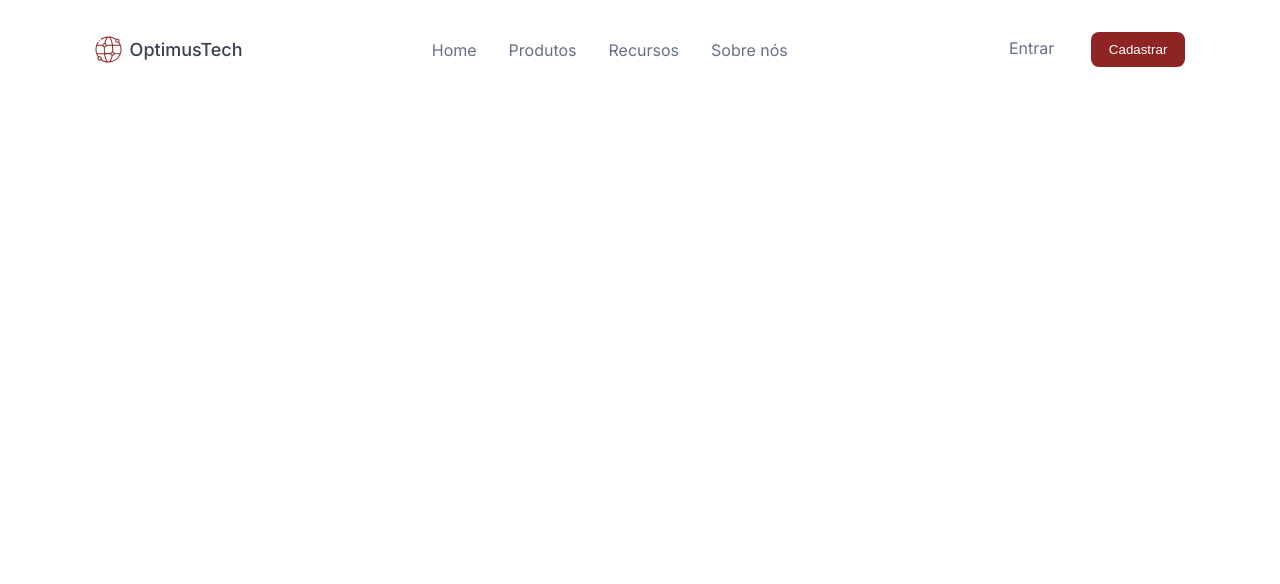
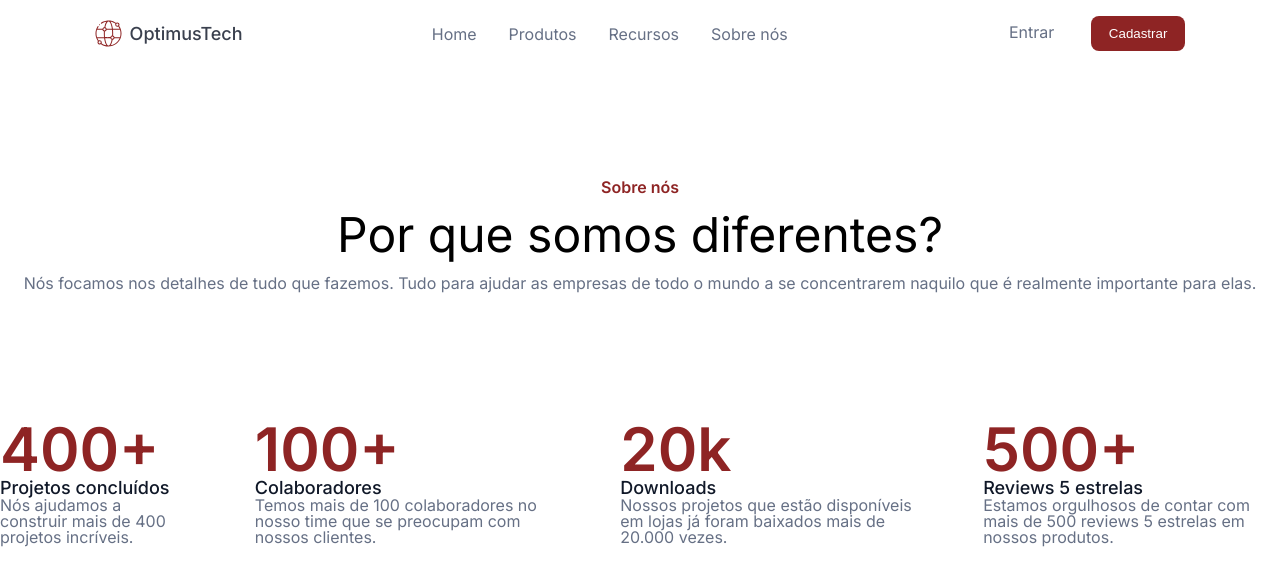
Before and after one commit to QuerenFernandes/projetoChallenge, a plain HTML site: page index.html in a window 1280 px wide. Drawn offline with Linux system fonts and the light colour scheme.

Commit message:
terminando a primeira secao

```diff
--- /dev/null
+++ b/css/cabecalho.css
@@ -0,0 +1,21 @@
+.cabecalho {
+    padding: 7rem 0;
+    display: flex;
+    flex-direction: column;
+    align-items: center;
+    gap: 1rem;
+}
+
+.cabecalho__texto {
+    color: var(--vermelho);
+    font-weight: 600;
+}
+
+.cabecalho__titulo {
+    font-size: 48px;
+}
+
+.cabecalho__paragrafo {
+    font-weight: 400;
+    color: var(--cinza-claro);
+}
--- /dev/null
+++ b/css/metricas.css
@@ -0,0 +1,23 @@
+.metricas {
+    display: flex;
+    padding: 1rem 0;
+    align-items: center;
+    justify-content: space-evenly;
+    gap: 64px;
+}
+
+.metricas__texto {
+    font-size: 60px;
+    font-weight: 600;
+    color: var(--vermelho);
+}
+
+.metricas__titulo {
+    font-size: 18px;
+    color: var(--preto);
+    font-weight: 500;
+}
+
+.metricas__paragrafo {
+    color: var(--cinza-claro);
+}
--- a/css/navbar.css
+++ b/css/navbar.css
@@ -1,11 +1,10 @@
 
 .navbar-container {
-    font-family: var(--fonte-principal);
     font-size: 16px;
-    margin-top: 32px;
     display: flex;
     justify-content: space-around;
     align-items: center;
+    padding: 1rem 0;
 }
 
 .navbar__logo {
@@ -24,6 +23,11 @@
     font-weight: 500;
     color: var(--cinza-escuro);
 }
+
+.navbar__menu {
+    align-items: start;
+}
+
 
 .navbar__menu-lista {
     display: flex;
@@ -44,4 +48,5 @@
     padding: 10px 18px;
     border-radius: 8px;
     border: none;
+    cursor: pointer;
 }
--- a/index.html
+++ b/index.html
@@ -11,13 +11,12 @@
     <link rel="stylesheet" href="style.css">
 </head>
 <body>
+    <!--MENU-->
     <nav class="navbar-container">
-
         <div class="navbar__logo">
             <img src="./img/logo.svg" alt="Logo da empresa OptimusTech" class="logo__imagem">
             <p class="logo__texto">OptimusTech</p>
         </div>
-
         <div class="navbar__menu">
         <ul class="navbar__menu-lista">
             <li class="navbar__menu-item">Home</li>
@@ -26,12 +25,42 @@
             <li class="navbar__menu-item">Sobre nós</li>
         </ul>
         </div>
-
         <div class="navbar__login">
             <a href="#" class="navbar__login-texto">Entrar</a>
             <button class="navbar__login-botao">Cadastrar</button>
         </div>
     </nav>
 
+    <!--CABEÇALHO-->
+    <section class="cabecalho">
+        <span class="cabecalho__texto">Sobre nós</span>
+        <h2 class="cabecalho__titulo">Por que somos diferentes?</h2>
+        <p class="cabecalho__paragrafo">Nós focamos nos detalhes de tudo que fazemos. Tudo para ajudar as empresas de todo o mundo a se concentrarem naquilo que é realmente importante para elas.</p>
+    </section>
+
+    <!--METRICAS-->
+    <section class="metricas">
+        <div class="metricas__primeira">
+            <span class="metricas__texto">400+</span>
+            <h4 class="metricas__titulo">Projetos concluídos</h4>
+            <p class="metricas__paragrafo">Nós ajudamos a construir mais de 400 projetos incríveis.</p>
+
+        </div>
+        <div class="metricas__segunda">
+            <span class="metricas__texto">100+</span>
+            <h4 class="metricas__titulo">Colaboradores</h4>
+            <p class="metricas__paragrafo">Temos mais de 100 colaboradores no nosso time que se preocupam com nossos clientes.</p>
+        </div>
+        <div class="metricas__terceira">
+            <span class="metricas__texto">20k</span>
+            <h4 class="metricas__titulo">Downloads</h4>
+            <p class="metricas__paragrafo">Nossos projetos que estão disponíveis em lojas já foram baixados mais de 20.000 vezes.</p>
+        </div>
+        <div class="metricas__quarta">
+            <span class="metricas__texto">500+</span>
+            <h4 class="metricas__titulo">Reviews 5 estrelas</h4>
+            <p class="metricas__paragrafo">Estamos orgulhosos de contar com mais de 500 reviews 5 estrelas em nossos produtos.</p>
+        </div>
+    </section>
 </body>
 </html>
--- a/style.css
+++ b/style.css
@@ -1,4 +1,6 @@
  @import url(/css/navbar.css);
+ @import url(/css/cabecalho.css);
+ @import url(/css/metricas.css);
  :root {
     --fonte-principal: 'Inter', sans-serif;
     --cinza-escuro: #3A404E;
@@ -8,3 +10,11 @@
     --preto: #101828;
     --branco: #FFF;
 }
+
+* {
+    box-sizing: border-box;
+}
+
+body {
+    font-family: var(--fonte-principal);
+}
```
